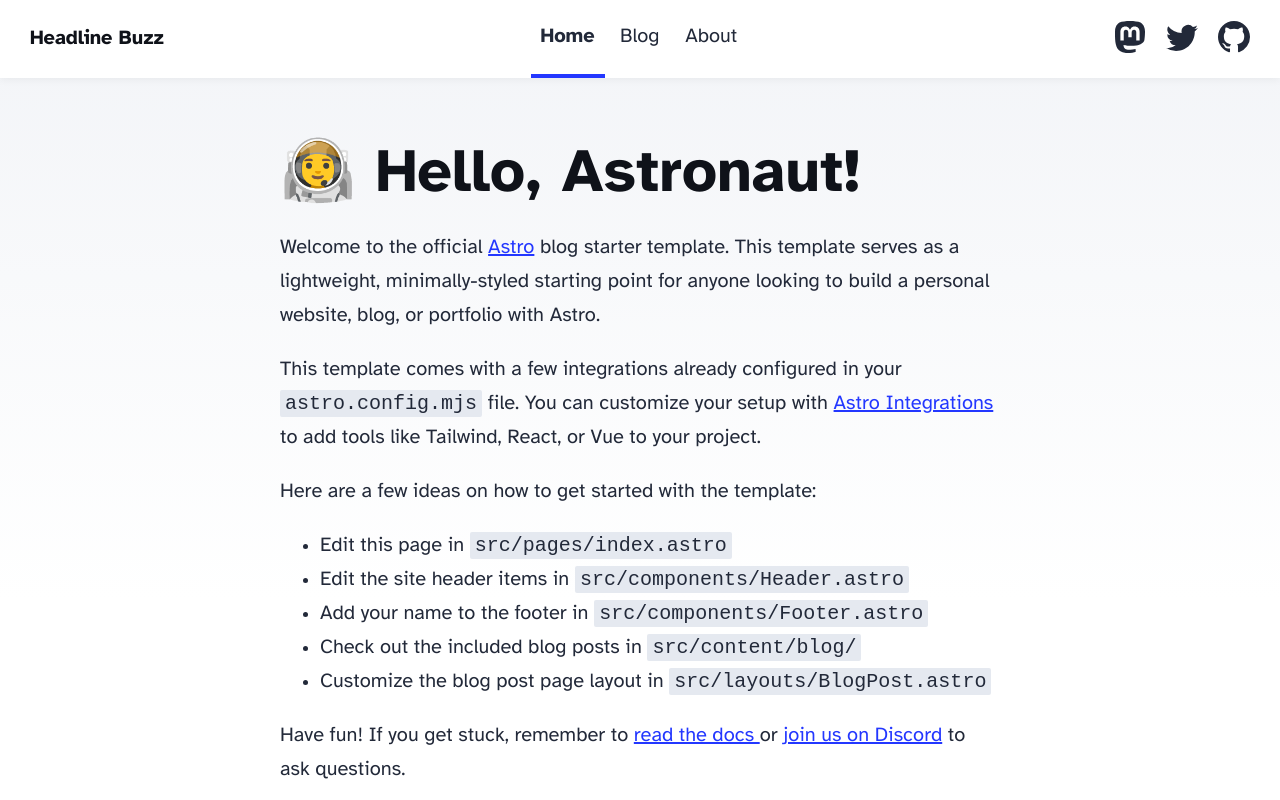
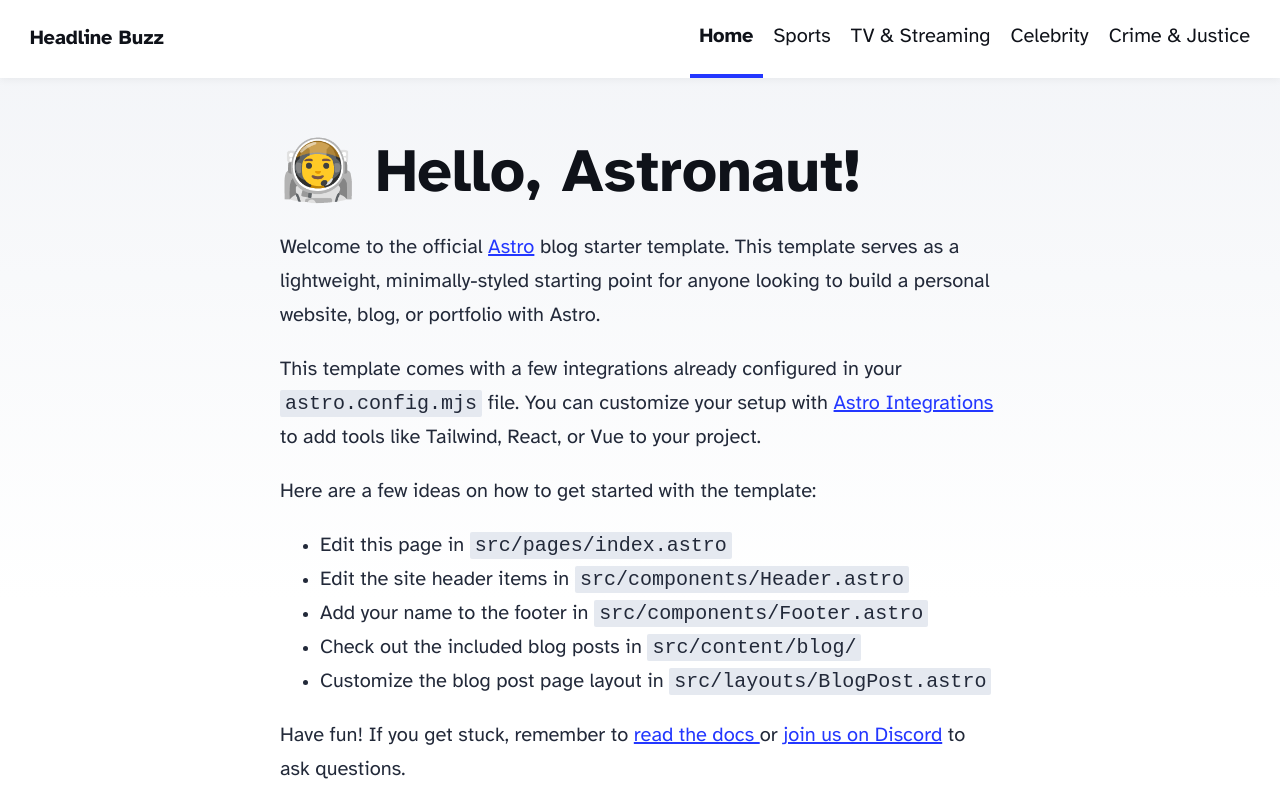
Before and after one commit to bongda2am5-stack/headline-buzz, an Astro site: page / in a window 1280 px wide. Shown: the top 800 px of the page. Built offline with nearby package versions, Linux system fonts and the light colour scheme; Astro itself is replaced by a stand-in of ours.

Commit message:
Update Header.astro

```diff
--- a/src/components/Header.astro
+++ b/src/components/Header.astro
@@ -1,44 +1,24 @@
 ---
-import HeaderLink from './HeaderLink.astro';
-import { SITE_TITLE } from '../consts';
+import { SITE_TITLE, CATEGORIES } from '../consts';
+
+const path = Astro.url.pathname;
 ---
 
 <header>
 	<nav>
 		<h2><a href="/">{SITE_TITLE}</a></h2>
 		<div class="internal-links">
-			<HeaderLink href="/">Home</HeaderLink>
-			<HeaderLink href="/blog">Blog</HeaderLink>
-			<HeaderLink href="/about">About</HeaderLink>
-		</div>
-		<div class="social-links">
-			<a href="https://m.webtoo.ls/@astro" target="_blank">
-				<span class="sr-only">Follow Astro on Mastodon</span>
-				<svg viewBox="0 0 16 16" aria-hidden="true" width="32" height="32"
-					><path
-						fill="currentColor"
-						d="M11.19 12.195c2.016-.24 3.77-1.475 3.99-2.603.348-1.778.32-4.339.32-4.339 0-3.47-2.286-4.488-2.286-4.488C12.062.238 10.083.017 8.027 0h-.05C5.92.017 3.942.238 2.79.765c0 0-2.285 1.017-2.285 4.488l-.002.662c-.004.64-.007 1.35.011 2.091.083 3.394.626 6.74 3.78 7.57 1.454.383 2.703.463 3.709.408 1.823-.1 2.847-.647 2.847-.647l-.06-1.317s-1.303.41-2.767.36c-1.45-.05-2.98-.156-3.215-1.928a3.614 3.614 0 0 1-.033-.496s1.424.346 3.228.428c1.103.05 2.137-.064 3.188-.189zm1.613-2.47H11.13v-4.08c0-.859-.364-1.295-1.091-1.295-.804 0-1.207.517-1.207 1.541v2.233H7.168V5.89c0-1.024-.403-1.541-1.207-1.541-.727 0-1.091.436-1.091 1.296v4.079H3.197V5.522c0-.859.22-1.541.66-2.046.456-.505 1.052-.764 1.793-.764.856 0 1.504.328 1.933.983L8 4.39l.417-.695c.429-.655 1.077-.983 1.934-.983.74 0 1.336.259 1.791.764.442.505.661 1.187.661 2.046v4.203z"
-					></path></svg
-				>
-			</a>
-			<a href="https://twitter.com/astrodotbuild" target="_blank">
-				<span class="sr-only">Follow Astro on Twitter</span>
-				<svg viewBox="0 0 16 16" aria-hidden="true" width="32" height="32"
-					><path
-						fill="currentColor"
-						d="M5.026 15c6.038 0 9.341-5.003 9.341-9.334 0-.14 0-.282-.006-.422A6.685 6.685 0 0 0 16 3.542a6.658 6.658 0 0 1-1.889.518 3.301 3.301 0 0 0 1.447-1.817 6.533 6.533 0 0 1-2.087.793A3.286 3.286 0 0 0 7.875 6.03a9.325 9.325 0 0 1-6.767-3.429 3.289 3.289 0 0 0 1.018 4.382A3.323 3.323 0 0 1 .64 6.575v.045a3.288 3.288 0 0 0 2.632 3.218 3.203 3.203 0 0 1-.865.115 3.23 3.23 0 0 1-.614-.057 3.283 3.283 0 0 0 3.067 2.277A6.588 6.588 0 0 1 .78 13.58a6.32 6.32 0 0 1-.78-.045A9.344 9.344 0 0 0 5.026 15z"
-					></path></svg
-				>
-			</a>
-			<a href="https://github.com/withastro/astro" target="_blank">
-				<span class="sr-only">Go to Astro's GitHub repo</span>
-				<svg viewBox="0 0 16 16" aria-hidden="true" width="32" height="32"
-					><path
-						fill="currentColor"
-						d="M8 0C3.58 0 0 3.58 0 8c0 3.54 2.29 6.53 5.47 7.59.4.07.55-.17.55-.38 0-.19-.01-.82-.01-1.49-2.01.37-2.53-.49-2.69-.94-.09-.23-.48-.94-.82-1.13-.28-.15-.68-.52-.01-.53.63-.01 1.08.58 1.23.82.72 1.21 1.87.87 2.33.66.07-.52.28-.87.51-1.07-1.78-.2-3.64-.89-3.64-3.95 0-.87.31-1.59.82-2.15-.08-.2-.36-1.02.08-2.12 0 0 .67-.21 2.2.82.64-.18 1.32-.27 2-.27.68 0 1.36.09 2 .27 1.53-1.04 2.2-.82 2.2-.82.44 1.1.16 1.92.08 2.12.51.56.82 1.27.82 2.15 0 3.07-1.87 3.75-3.65 3.95.29.25.54.73.54 1.48 0 1.07-.01 1.93-.01 2.2 0 .21.15.46.55.38A8.012 8.012 0 0 0 16 8c0-4.42-3.58-8-8-8z"
-					></path></svg
-				>
-			</a>
+			<a href="/" class:list={[{ active: path === '/' }]}>Home</a>
+			{
+				Object.entries(CATEGORIES).map(([slug, name]) => (
+					<a
+						href={'/category/' + slug + '/'}
+						class:list={[{ active: path.startsWith('/category/' + slug) }]}
+					>
+						{name}
+					</a>
+				))
+			}
 		</div>
 	</nav>
 </header>
@@ -53,33 +33,33 @@ import { SITE_TITLE } from '../consts';
 		margin: 0;
 		font-size: 1em;
 	}
-
-	h2 a,
-	h2 a.active {
+	h2 a {
 		text-decoration: none;
 	}
 	nav {
 		display: flex;
+		flex-wrap: wrap;
 		align-items: center;
 		justify-content: space-between;
 	}
+	.internal-links {
+		display: flex;
+		flex-wrap: wrap;
+	}
 	nav a {
 		padding: 1em 0.5em;
-		color: var(--black);
+		color: rgb(var(--black));
 		border-bottom: 4px solid transparent;
 		text-decoration: none;
 	}
 	nav a.active {
-		text-decoration: none;
+		font-weight: bolder;
 		border-bottom-color: var(--accent);
 	}
-	.social-links,
-	.social-links a {
-		display: flex;
-	}
 	@media (max-width: 720px) {
-		.social-links {
-			display: none;
+		nav a {
+			padding: 0.6em 0.4em;
+			font-size: 0.85em;
 		}
 	}
 </style>
```
